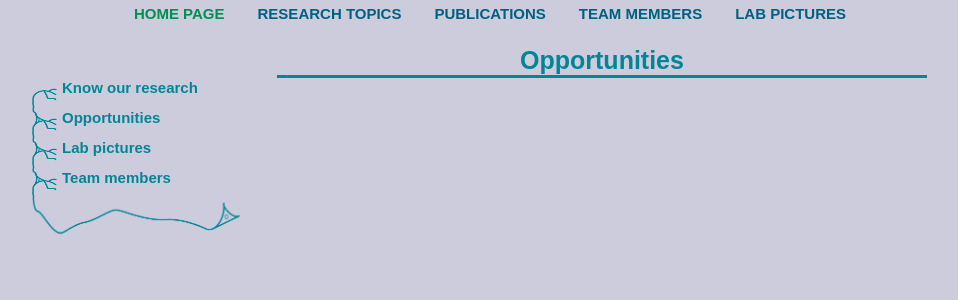
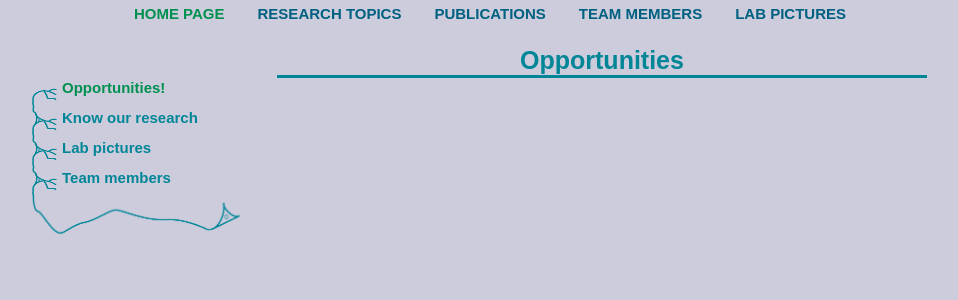
Before and after one commit to neurobiofisica/neurobiofisica.github.io, a PHP site: page /_site/opportunities.html in a window 1280 px wide. Shown: the part 126-426 px from the top of the page, without its empty margins (163-1121 px from the left). Run offline with PHP 8.4, Linux system fonts and the light colour scheme.

Commit message:
Modificado CSS para classe chosen no menu lateral e teste no Opportunities

```diff
--- a/_layouts/vindex_general.html
+++ b/_layouts/vindex_general.html
@@ -6,8 +6,8 @@ curtop: index
     <div id="vmenu">
 
       <ul class="menulateral">
-        <li class="menulateralfirst"><a href="research.html">Know our research</a></li>
-        <li class="menulateral"><a href="opportunities.html">Opportunities</a></li>
+          <li class="menulateralfirst"><a {% if page.curlat == 'opportunities' %}class="chosen"{% endif %}href="opportunities.html">Opportunities!</a></li>
+        <li class="menulateral"><a href="research.html">Know our research</a></li>
         <li class="menulateral"><a href="labpics.html">Lab pictures</a></li>
         <li class="menulateral"><a href="teammembers.html">Team members</a></li>
       </ul>
--- a/_site/contact.html
+++ b/_site/contact.html
@@ -31,8 +31,8 @@
 	    <div id="vmenu">
 
       <ul class="menulateral">
-        <li class="menulateralfirst"><a href="research.html">Know our research</a></li>
-        <li class="menulateral"><a href="opportunities.html">Opportunities</a></li>
+          <li class="menulateralfirst"><a href="opportunities.html">Opportunities!</a></li>
+        <li class="menulateral"><a href="research.html">Know our research</a></li>
         <li class="menulateral"><a href="labpics.html">Lab pictures</a></li>
         <li class="menulateral"><a href="teammembers.html">Team members</a></li>
       </ul>
--- a/_site/index.html
+++ b/_site/index.html
@@ -31,8 +31,8 @@
 	    <div id="vmenu">
 
       <ul class="menulateral">
-        <li class="menulateralfirst"><a href="research.html">Know our research</a></li>
-        <li class="menulateral"><a href="opportunities.html">Opportunities</a></li>
+          <li class="menulateralfirst"><a href="opportunities.html">Opportunities!</a></li>
+        <li class="menulateral"><a href="research.html">Know our research</a></li>
         <li class="menulateral"><a href="labpics.html">Lab pictures</a></li>
         <li class="menulateral"><a href="teammembers.html">Team members</a></li>
       </ul>
--- a/_site/opportunities.html
+++ b/_site/opportunities.html
@@ -31,8 +31,8 @@
 	    <div id="vmenu">
 
       <ul class="menulateral">
-        <li class="menulateralfirst"><a href="research.html">Know our research</a></li>
-        <li class="menulateral"><a href="opportunities.html">Opportunities</a></li>
+          <li class="menulateralfirst"><a class="chosen"href="opportunities.html">Opportunities!</a></li>
+        <li class="menulateral"><a href="research.html">Know our research</a></li>
         <li class="menulateral"><a href="labpics.html">Lab pictures</a></li>
         <li class="menulateral"><a href="teammembers.html">Team members</a></li>
       </ul>
--- a/_site/styles.css
+++ b/_site/styles.css
@@ -182,6 +182,11 @@ border-radius: 0px;
   font: bold 15px sans-serif;
   text-decoration: none;
   color: #008696;
+}
+
+#vmenu a.chosen
+{
+  color: #009050;
 }
 
 #vmenu ul li.menulateral
--- a/opportunities.html
+++ b/opportunities.html
@@ -1,6 +1,7 @@
 ---
 layout: vindex_general
 title: Opportunities
+curlat: opportunities
 ---
 
     <div id="content">
--- a/styles.css
+++ b/styles.css
@@ -182,6 +182,11 @@ border-radius: 0px;
   font: bold 15px sans-serif;
   text-decoration: none;
   color: #008696;
+}
+
+#vmenu a.chosen
+{
+  color: #009050;
 }
 
 #vmenu ul li.menulateral
```
